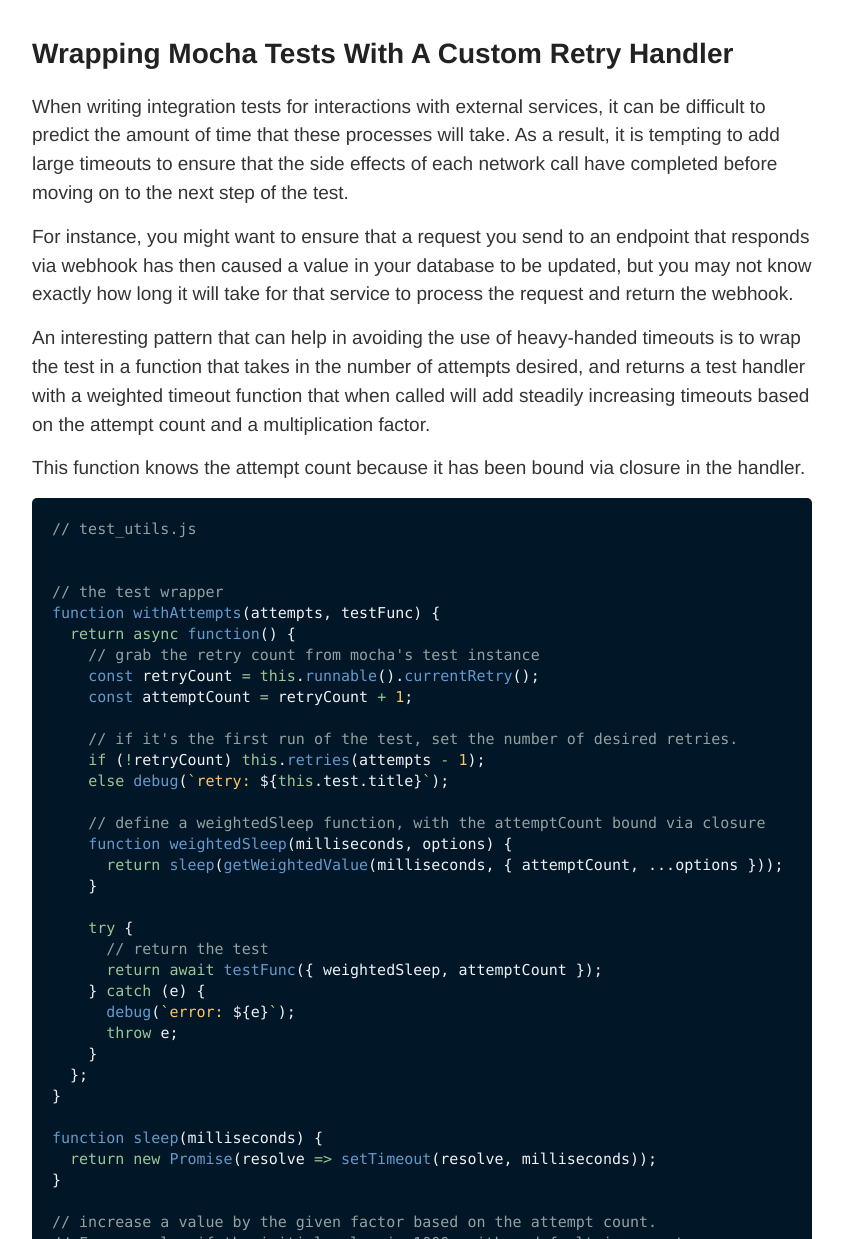
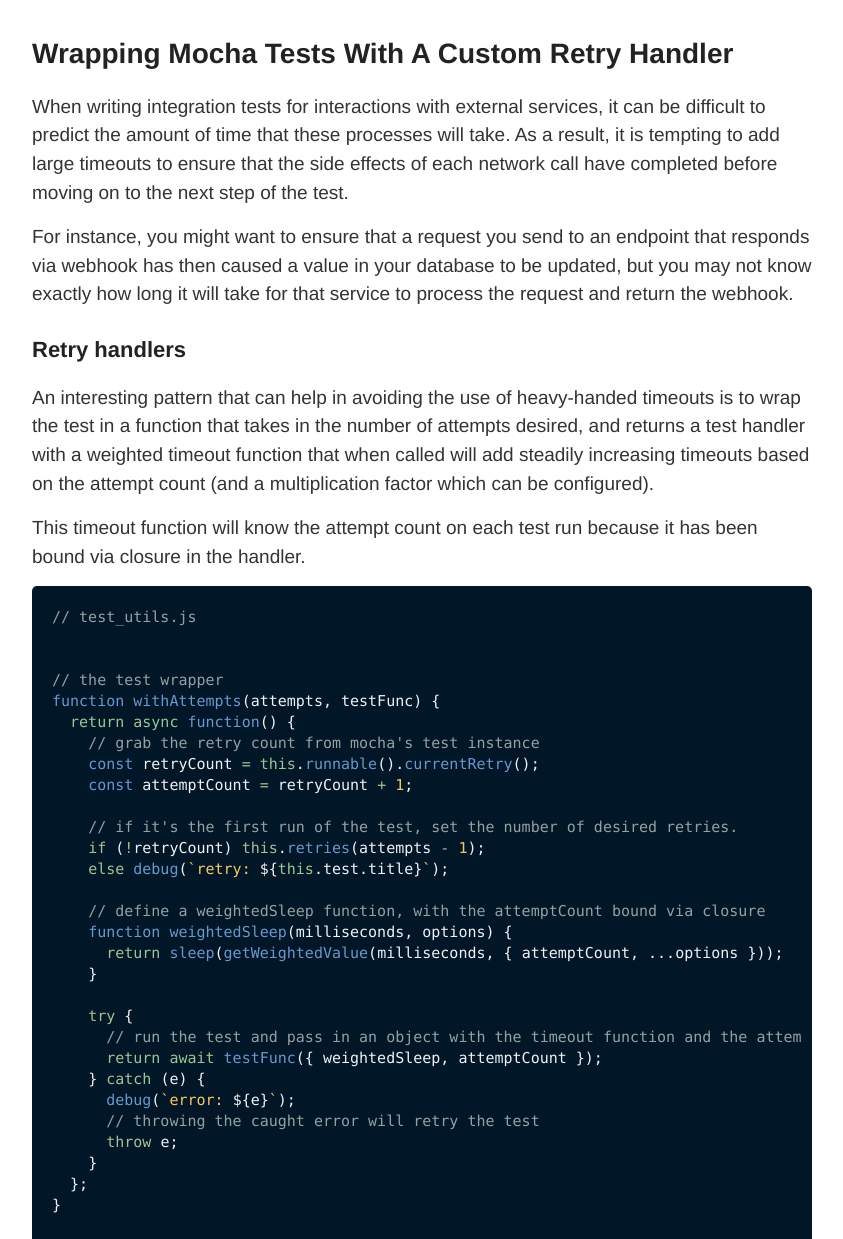
Before and after one commit to a-bishop/old_blog, a Jekyll site: the page built from _posts/2019-12-14-Wrapping-Mocha-Tests-With-A-Custom-Retry-Handler.md, in a window 1280 px wide and 1400 px high. Shown: the part 161-1400 px from the top of the window, without its empty margins (218-1061 px from the left). Built offline with Jekyll 4.4.1, drawn with Linux system fonts in a browser that asks for light colours; nearby versions of some CDN libraries; comment, search, counter and statistics services are not loaded.

Commit message:
Update post

````diff
--- a/_posts/2019-12-14-Wrapping-Mocha-Tests-With-A-Custom-Retry-Handler.md
+++ b/_posts/2019-12-14-Wrapping-Mocha-Tests-With-A-Custom-Retry-Handler.md
@@ -8,9 +8,11 @@ When writing integration tests for interactions with external services, it can b
 
 For instance, you might want to ensure that a request you send to an endpoint that responds via webhook has then caused a value in your database to be updated, but you may not know exactly how long it will take for that service to process the request and return the webhook.
 
-An interesting pattern that can help in avoiding the use of heavy-handed timeouts is to wrap the test in a function that takes in the number of attempts desired, and returns a test handler with a weighted timeout function that when called will add steadily increasing timeouts based on the attempt count and a multiplication factor.
+## Retry handlers
 
-This function knows the attempt count because it has been bound via closure in the handler.
+An interesting pattern that can help in avoiding the use of heavy-handed timeouts is to wrap the test in a function that takes in the number of attempts desired, and returns a test handler with a weighted timeout function that when called will add steadily increasing timeouts based on the attempt count (and a multiplication factor which can be configured).
+
+This timeout function will know the attempt count on each test run because it has been bound via closure in the handler.
 
 ```js
 // test_utils.js
@@ -33,10 +35,11 @@ function withAttempts(attempts, testFunc) {
     }
 
     try {
-      // return the test
+      // run the test and pass in an object with the timeout function and the attempt count
       return await testFunc({ weightedSleep, attemptCount });
     } catch (e) {
       debug(`error: ${e}`);
+      // throwing the caught error will retry the test
       throw e;
     }
   };
````
